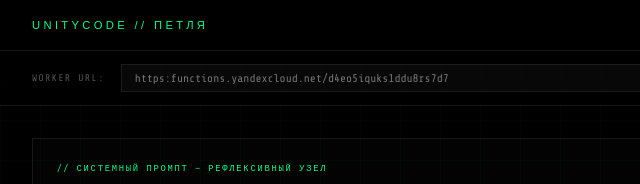
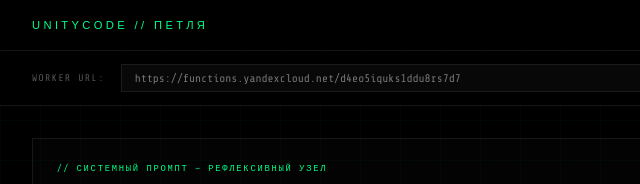
Before and after one commit to doctorums/unity-code, a plain HTML site: page petlya.html in a window 1280 px wide. Shown: the top 184 px of the page, 0-640 px from the left. Drawn offline with nearby package versions, Linux system fonts and the light colour scheme; a web font is replaced by a local one.

Commit message:
Update petlya.html

```diff
--- a/petlya.html
+++ b/petlya.html
@@ -148,7 +148,7 @@
 <!-- Панель для URL Worker (вместо API-ключа) -->
 <div class="worker-panel">
   <span class="worker-label">WORKER URL:</span>
-  <input type="text" class="worker-url-input" id="workerUrl" placeholder="https:functions.yandexcloud.net/d4eo5iquks1ddu8rs7d7" value="">
+  <input type="text" class="worker-url-input" id="workerUrl" placeholder="https://functions.yandexcloud.net/d4eo5iquks1ddu8rs7d7" value="">
   <span class="worker-status demo" id="workerStatus">// ДЕМО-РЕЖИМ (нет Worker)</span>
 </div>
 
```
